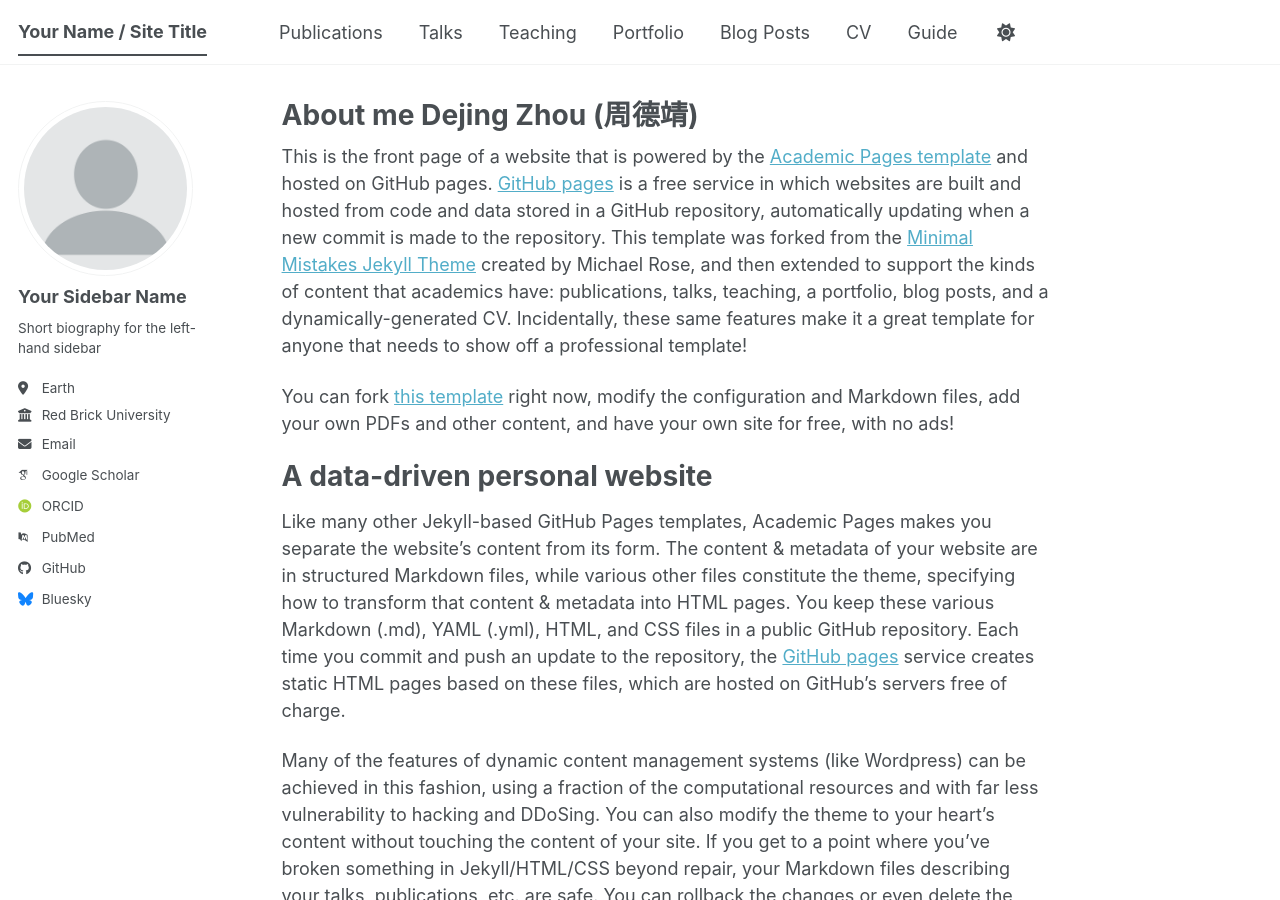
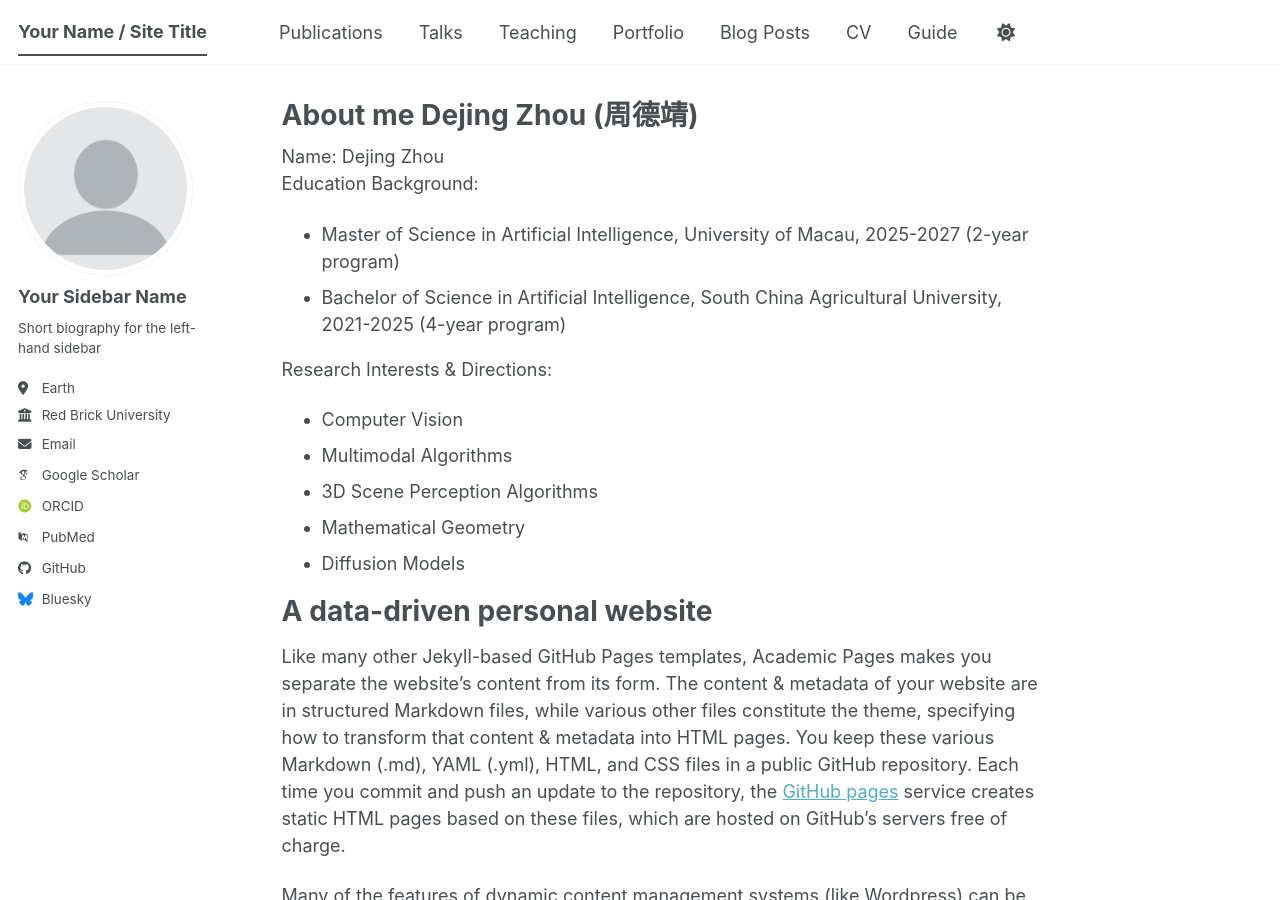
Before and after one commit to chouchouiio/Chouchouiio.github.io, a Jekyll site: the page built from _pages/about.md, in a window 1280 px wide and 900 px high. Built offline with Jekyll 4.4.1, drawn with Linux system fonts in a browser that asks for light colours; some web fonts are replaced; a script bundle is joined from its source files by our own code; library files that are not in the unit come from our copies.

Commit message:
Update about.md

```diff
--- a/_pages/about.md
+++ b/_pages/about.md
@@ -7,9 +7,17 @@ redirect_from:
   - /about.html
 ---
 
-This is the front page of a website that is powered by the [Academic Pages template](https://github.com/academicpages/academicpages.github.io) and hosted on GitHub pages. [GitHub pages](https://pages.github.com) is a free service in which websites are built and hosted from code and data stored in a GitHub repository, automatically updating when a new commit is made to the repository. This template was forked from the [Minimal Mistakes Jekyll Theme](https://mmistakes.github.io/minimal-mistakes/) created by Michael Rose, and then extended to support the kinds of content that academics have: publications, talks, teaching, a portfolio, blog posts, and a dynamically-generated CV. Incidentally, these same features make it a great template for anyone that needs to show off a professional template!
+Name: Dejing Zhou
+Education Background:
+- Master of Science in Artificial Intelligence, University of Macau, 2025-2027 (2-year program)
+- Bachelor of Science in Artificial Intelligence, South China Agricultural University, 2021-2025  (4-year program)
 
- You can fork [this template](https://github.com/academicpages/academicpages.github.io) right now, modify the configuration and Markdown files, add your own PDFs and other content, and have your own site for free, with no ads!
+Research Interests & Directions:
+- Computer Vision
+- Multimodal Algorithms
+- 3D Scene Perception Algorithms
+- Mathematical Geometry
+- Diffusion Models
 
 A data-driven personal website
 ======
```
